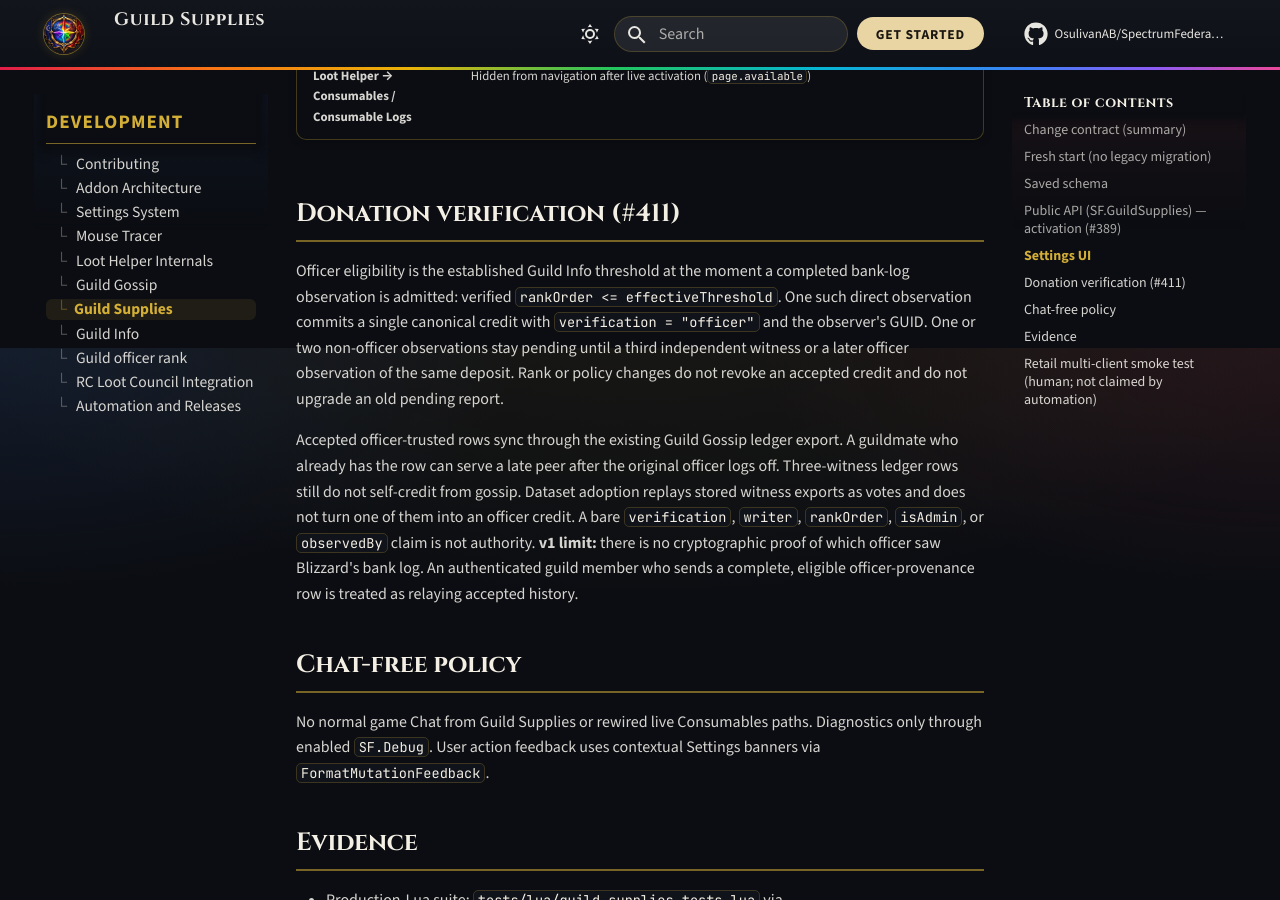
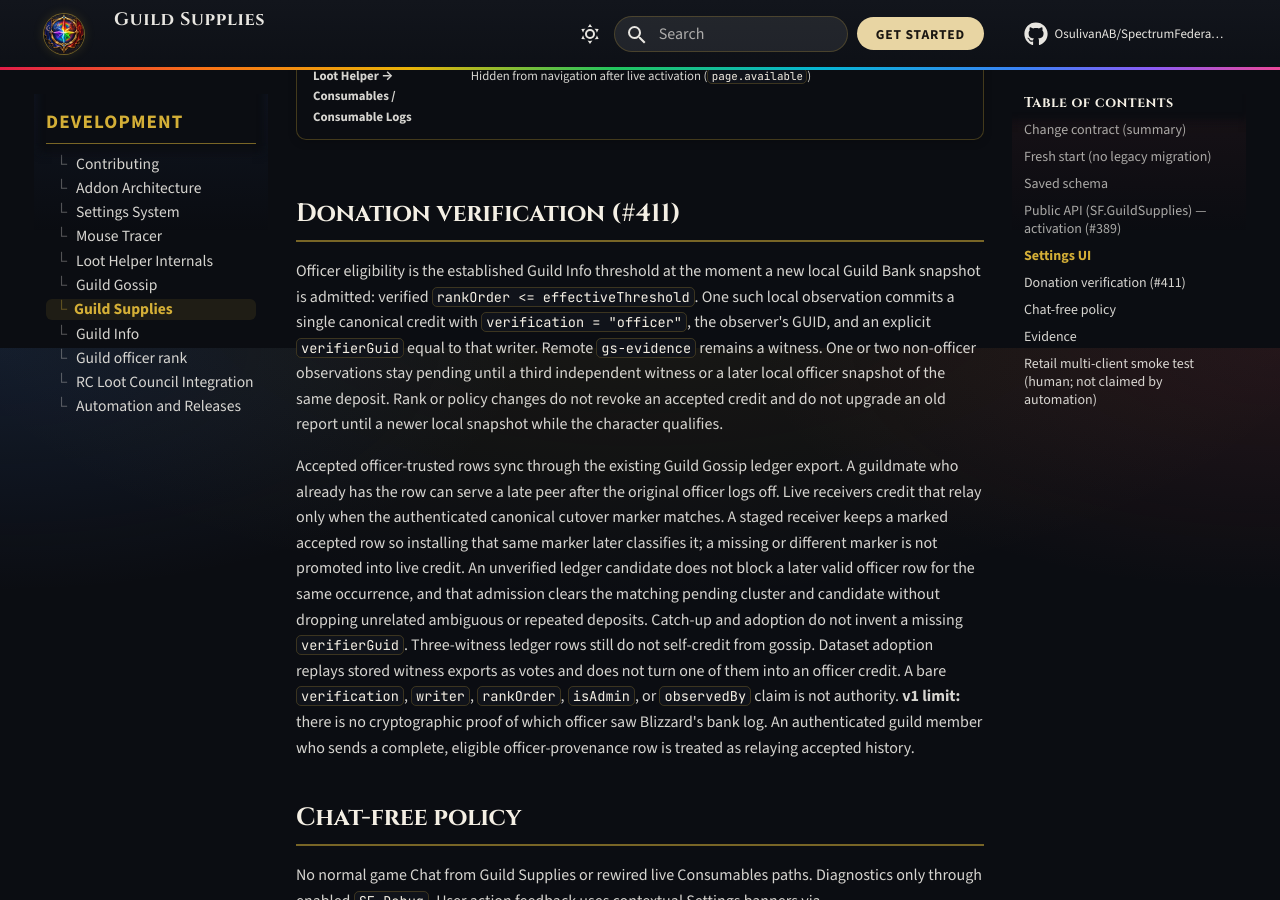
Before and after one commit to OsulivanAB/SpectrumFederation, an MkDocs documentation site: the page built from docs/development/guild-supplies/index.md, in a window 1280 px wide and 900 px high, scrolled down 4152 px. Built offline with MkDocs 1.6.1 and Material for MkDocs 9.7.7, drawn with Linux system fonts in a browser that asks for light colours; comment, search, counter and statistics services are not loaded.

Commit message:
Repair officer-trusted donation admission guards.
Admit a later valid officer-trusted ledger row over a matching unverified candidate, require an explicit verifier and the live cutover marker, reconcile pending state, and originate officer credit only from a newer local bank snapshot.

Co-authored-by: Anthony <OsulivanAB@users.noreply.github.com>

```diff
--- a/docs/development/guild-supplies/index.md
+++ b/docs/development/guild-supplies/index.md
@@ -100,9 +100,9 @@ Mutation statuses remain `accepted` / `duplicate` / `pending` / `rejected`. Acti
 
 ## Donation verification (#411)
 
-Officer eligibility is the established Guild Info threshold at the moment a completed bank-log observation is admitted: verified `rankOrder <= effectiveThreshold`. One such direct observation commits a single canonical credit with `verification = "officer"` and the observer's GUID. One or two non-officer observations stay pending until a third independent witness or a later officer observation of the same deposit. Rank or policy changes do not revoke an accepted credit and do not upgrade an old pending report.
+Officer eligibility is the established Guild Info threshold at the moment a new local Guild Bank snapshot is admitted: verified `rankOrder <= effectiveThreshold`. One such local observation commits a single canonical credit with `verification = "officer"`, the observer's GUID, and an explicit `verifierGuid` equal to that writer. Remote `gs-evidence` remains a witness. One or two non-officer observations stay pending until a third independent witness or a later local officer snapshot of the same deposit. Rank or policy changes do not revoke an accepted credit and do not upgrade an old report until a newer local snapshot while the character qualifies.
 
-Accepted officer-trusted rows sync through the existing Guild Gossip ledger export. A guildmate who already has the row can serve a late peer after the original officer logs off. Three-witness ledger rows still do not self-credit from gossip. Dataset adoption replays stored witness exports as votes and does not turn one of them into an officer credit. A bare `verification`, `writer`, `rankOrder`, `isAdmin`, or `observedBy` claim is not authority. **v1 limit:** there is no cryptographic proof of which officer saw Blizzard's bank log. An authenticated guild member who sends a complete, eligible officer-provenance row is treated as relaying accepted history.
+Accepted officer-trusted rows sync through the existing Guild Gossip ledger export. A guildmate who already has the row can serve a late peer after the original officer logs off. Live receivers credit that relay only when the authenticated canonical cutover marker matches. A staged receiver keeps a marked accepted row so installing that same marker later classifies it; a missing or different marker is not promoted into live credit. An unverified ledger candidate does not block a later valid officer row for the same occurrence, and that admission clears the matching pending cluster and candidate without dropping unrelated ambiguous or repeated deposits. Catch-up and adoption do not invent a missing `verifierGuid`. Three-witness ledger rows still do not self-credit from gossip. Dataset adoption replays stored witness exports as votes and does not turn one of them into an officer credit. A bare `verification`, `writer`, `rankOrder`, `isAdmin`, or `observedBy` claim is not authority. **v1 limit:** there is no cryptographic proof of which officer saw Blizzard's bank log. An authenticated guild member who sends a complete, eligible officer-provenance row is treated as relaying accepted history.
 
 ## Chat-free policy
 
```
Also changed, not shown: SpectrumFederation/modules/GuildSupplies/AGENTS.md (+5 -4 lines), 2 other files.
